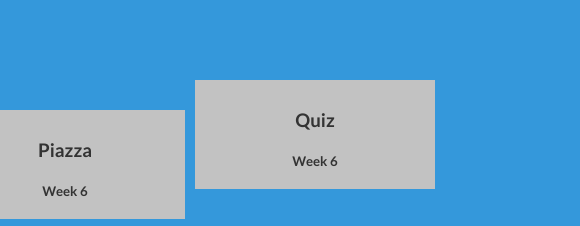
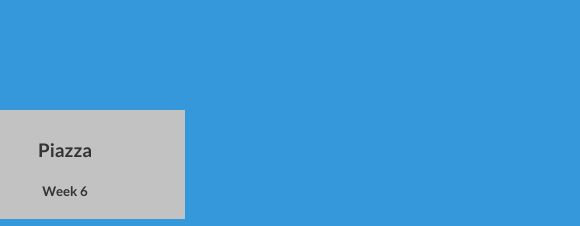
Before and after one commit to SoxFace/fhs-learning-comparison, a plain HTML site: page visual-semester-guide/index.html in a window 1280 px wide. Shown: the part 214-440 px from the top of the page, 700-1280 px from the left. Drawn offline with Linux system fonts and the light colour scheme.

Commit message:
removed quiz link from w6

```diff
--- a/visual-semester-guide/index.html
+++ b/visual-semester-guide/index.html
@@ -63,13 +63,13 @@
 								</figcaption>
 							</figure>
 						</a>
-						<a href="#" target="_blank">
+						<a>
 							<figure>
-								<img src="img/placeholder.png" />
-								<figcaption>
+								<img src="img/placeholder-blank.png" />
+								<!-- <figcaption>
 									<h3>Quiz</h3>
 									<h5>Week 6</h5>
-								</figcaption>
+								</figcaption> -->
 							</figure>
 						</a>
 						<!-- ROW 2 -->
```
